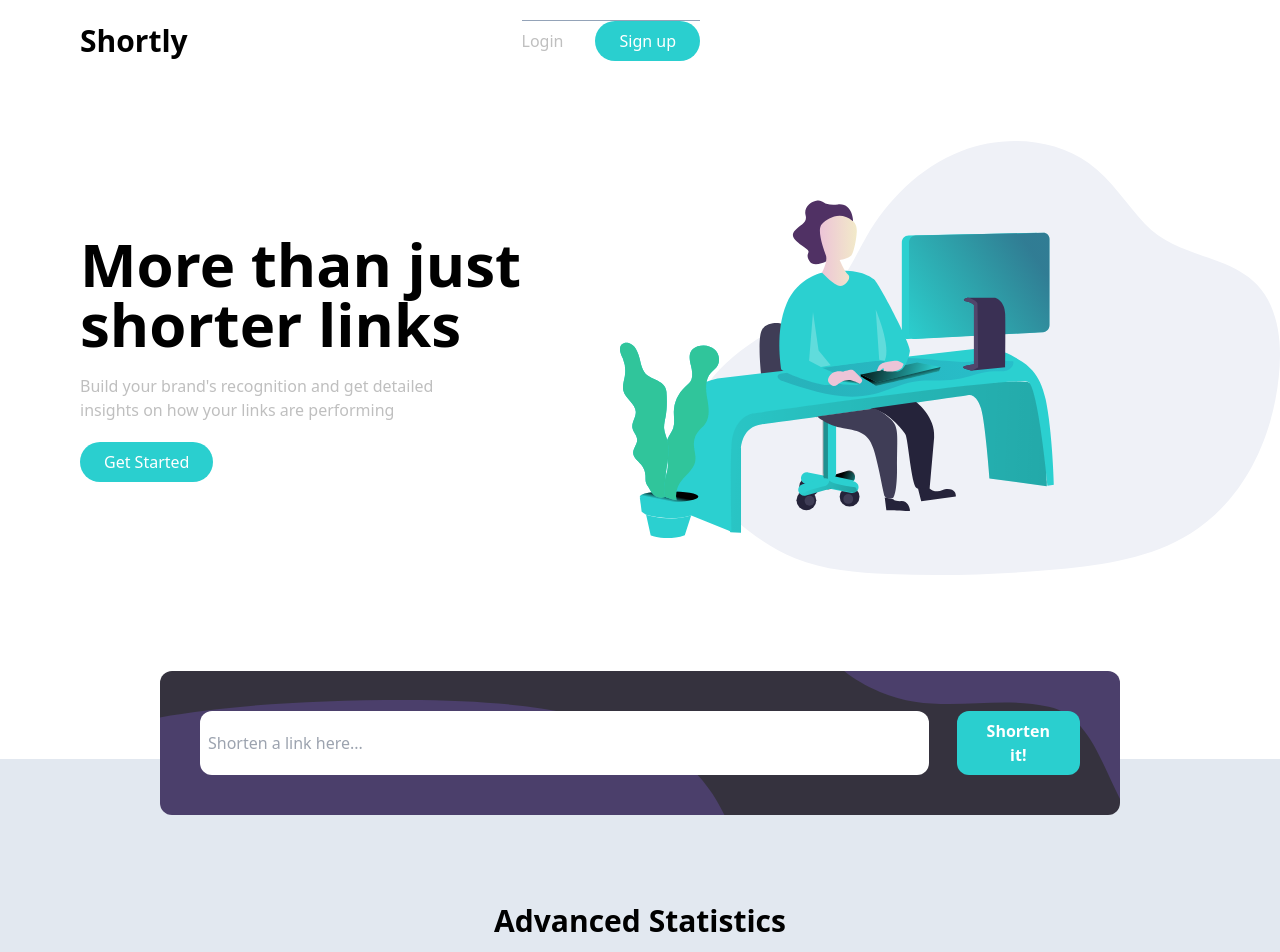
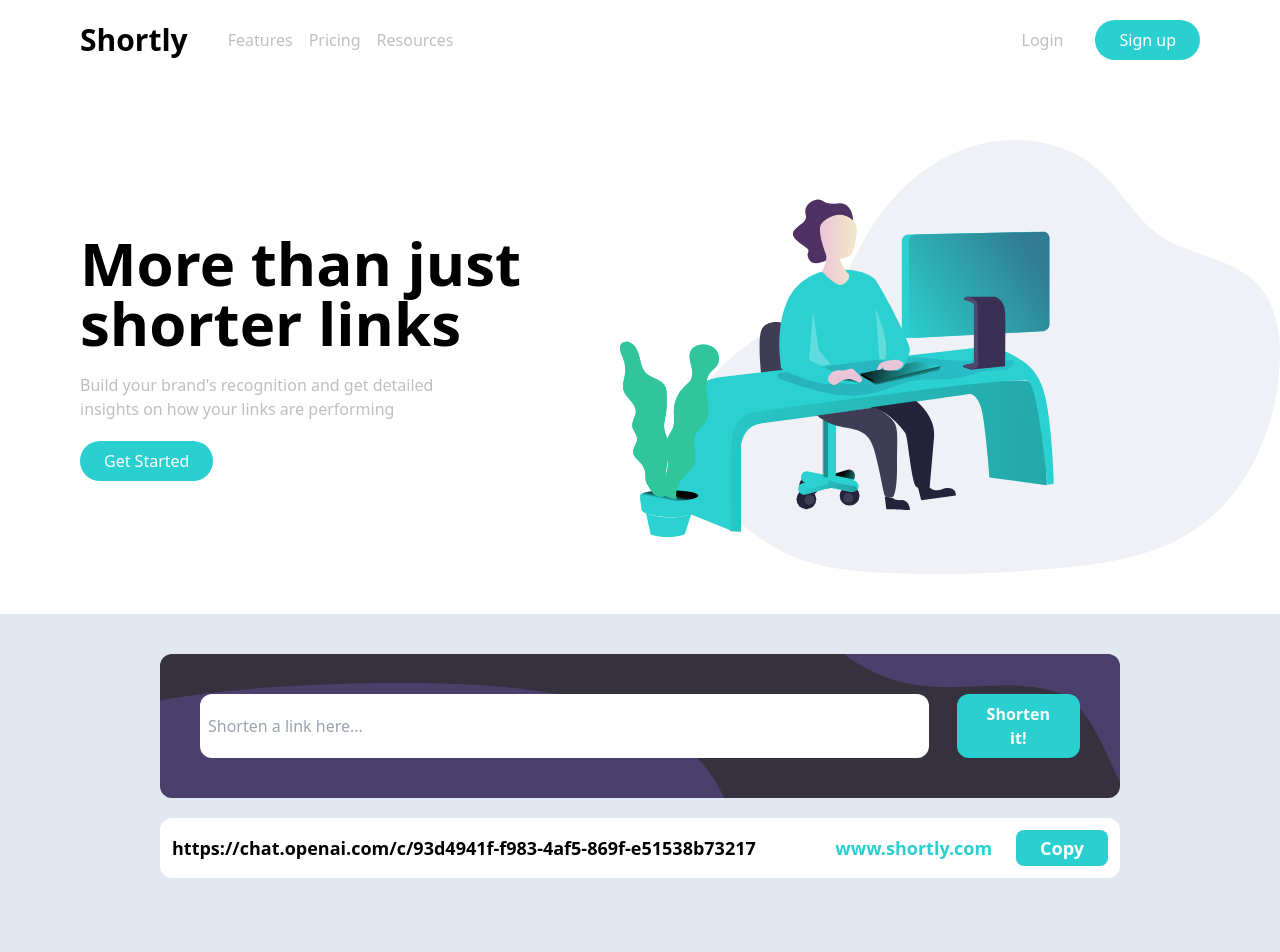
Before and after one commit to oseji/shortly, a React (Vite) app: page / in a window 1280 px wide. Shown: the top 952 px of the page. Built offline with nearby package versions, Linux system fonts and the light colour scheme; no server answers.

Commit message:
minor changes

```diff
--- a/src/App.jsx
+++ b/src/App.jsx
@@ -1,15 +1,12 @@
-import { useState } from "react";
 import Navbar from "./Navbar";
-import Home from "./home";
+import LandingPage from "./LandingPage";
 
 function App() {
-  const [count, setCount] = useState(0);
-
   return (
     <>
       <div className="appContainer">
         <Navbar></Navbar>
-        <Home></Home>
+        <LandingPage></LandingPage>
       </div>
     </>
   );
--- a/src/Home.jsx
+++ b/src/LandingPage.jsx
@@ -8,7 +8,7 @@ import twitter from "./assets/icon-twitter.svg";
 import pinterest from "./assets/icon-pinterest.svg";
 import facebook from "./assets/icon-facebook.svg";
 
-const Home = () => {
+const LandingPage = () => {
   const [url, setUrl] = useState("");
   const [shortLink, setShortLink] = useState("");
 
@@ -34,7 +34,7 @@ const Home = () => {
   };
 
   return (
-    <div className="home">
+    <div className="landingPage">
       {/* FIRST SECTION */}
       <section className="firstSection">
         <div className="textSection ">
@@ -57,7 +57,8 @@ const Home = () => {
         </div>
       </section>
 
-      {/* inputLinkContainer */}
+      {/* SEARCH LINK SECTION */}
+      <section className="searchLinkSection">
         <form className="inputLinkContainer" onSubmit={handleSubmit}>
           <input
             type="text"
@@ -80,6 +81,20 @@ const Home = () => {
             Shorten it!
           </button>
         </form>
+
+        <div className="inputResultsContainer">
+          <div className="resultContainer">
+            <p className="inputText">
+              https://chat.openai.com/c/93d4941f-f983-4af5-869f-e51538b73217
+            </p>
+
+            <div className="shortLinkGrp">
+              <p className="shortLink">www.shortly.com</p>
+              <button className="copyResultBtn">Copy</button>
+            </div>
+          </div>
+        </div>
+      </section>
 
       {/* SECOND SECTION */}
       <section className="secondSection">
@@ -201,4 +216,4 @@ const Home = () => {
   );
 };
 
-export default Home;
+export default LandingPage;
--- a/src/Navbar.jsx
+++ b/src/Navbar.jsx
@@ -2,11 +2,11 @@ import menu from "./assets/menu.png";
 import { useRef } from "react";
 
 const Navbar = () => {
-  const elementRef = useRef(null);
+  const menuRef = useRef(null);
 
   const toggleClass = () => {
-    const myElement = elementRef.current;
-    console.log(myElement.classList.toggle("showNav"));
+    const menu = menuRef.current;
+    console.log(menu.classList.toggle("showNav"));
   };
 
   return (
@@ -25,7 +25,7 @@ const Navbar = () => {
         />
       </div>
 
-      <nav className="navBar showNav" ref={elementRef}>
+      <nav className="navBar showNav" ref={menuRef}>
         <div className="navbarItems">
           <ul className="navList">
             <li className="navText">
--- a/src/index.css
+++ b/src/index.css
@@ -7,6 +7,10 @@ html {
 }
 
 .home {
+  @apply lg:mt-10;
+}
+
+.landingPage {
   @apply lg:mt-10;
 }
 
@@ -23,7 +27,11 @@ html {
 }
 
 .showNav {
-  @apply -translate-x-120 h-0  overflow-hidden lg:h-auto z-10 lg:z-0;
+  @apply -translate-x-120 lg:translate-x-0 h-0 lg:h-auto overflow-hidden z-10 lg:z-0;
+}
+
+.hideLinkResultContainer {
+  @apply hidden;
 }
 
 /* NAVBAR */
@@ -56,7 +64,7 @@ header {
 }
 
 .loginGrp {
-  @apply border-t border-slate-400 pt-10 lg:pt-0 w-full lg:w-auto flex flex-col lg:flex-row gap-3 lg:gap-8 mt-10 lg:mt-0 font-bold lg:font-normal;
+  @apply border-t border-slate-400 lg:border-0 pt-10 lg:pt-0 w-full lg:w-auto flex flex-col lg:flex-row gap-3 lg:gap-8 mt-10 lg:mt-0 font-bold lg:font-normal;
 }
 
 /* FIRST SECTION */
@@ -72,9 +80,41 @@ header {
   @apply text-5xl lg:text-6xl font-bold;
 }
 
+/* SEARCH LINK SECTION  */
+.searchLinkSection {
+  @apply w-full z-10 flex flex-col items-center gap-5 py-10 px-5 lg:px-0 bg-slate-200;
+}
+
+.inputResultsContainer {
+  @apply w-full lg:w-9/12 mx-auto;
+}
+
+.resultContainer {
+  @apply flex flex-col lg:flex-row justify-between items-center bg-white p-5 lg:p-3 rounded-xl text-lg;
+}
+
+.inputText {
+  @apply font-semibold pb-3 lg:pb-0;
+}
+
+.shortLinkGrp {
+  @apply w-full lg:w-auto flex flex-col lg:flex-row gap-3 lg:gap-6 items-center pt-3 lg:pt-0 border-t border-slate-400 lg:border-0;
+}
+
+.shortLink {
+  @apply w-full lg:w-auto text-cyan font-semibold hover:text-lightCyan transition ease-in-out duration-200 cursor-pointer;
+}
+
+.copyResultBtn {
+  @apply w-full lg:w-auto px-6 py-1 rounded-lg bg-cyan hover:bg-lightCyan transition ease-in-out duration-200 font-semibold text-white;
+}
+
 /* inputLinkContainer */
+/* .inputLinkContainer {
+  @apply relative top-16 lg:top-14 z-10 w-9/12 flex flex-col lg:flex-row justify-center gap-4 lg:gap-7 mx-auto p-4 lg:p-10 rounded-xl bg-shortenItMobile lg:bg-shortenItDesktop bg-VeryDarkBlue;
+} */
 .inputLinkContainer {
-  @apply relative top-16 lg:top-14 z-10 w-9/12 flex flex-col lg:flex-row justify-center gap-4 lg:gap-7 mx-auto p-4 lg:p-10 rounded-xl bg-shortenItMobile lg:bg-shortenItDesktop bg-VeryDarkBlue;
+  @apply w-full lg:w-9/12 flex flex-col lg:flex-row justify-center gap-4 lg:gap-7 mx-auto p-4 lg:p-10 rounded-xl bg-shortenItMobile lg:bg-shortenItDesktop bg-VeryDarkBlue;
 }
 
 .linkInput {
@@ -91,7 +131,7 @@ header {
 
 /* SECOND SECTION */
 .secondSection {
-  @apply relative px-5 lg:px-20 py-36 bg-slate-200;
+  @apply relative px-5 lg:px-20 pb-36 pt-12 bg-slate-200;
 }
 
 .featuresGrp {
```
Also changed, not shown: 1 other file (tests, documents, lock files or other folders). Lines whose indentation alone changed are shown as unchanged.
